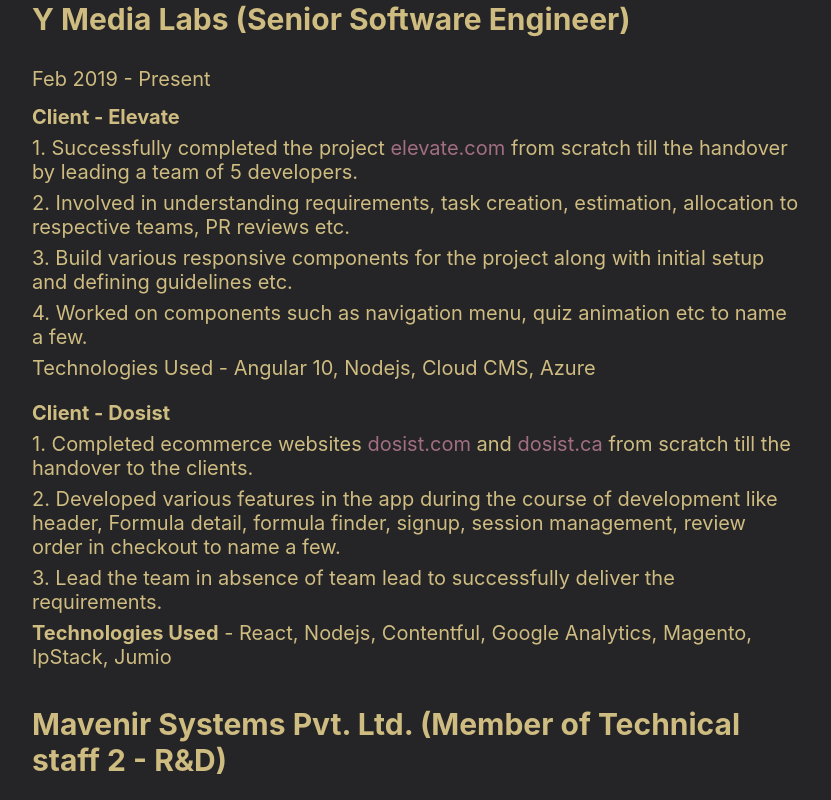
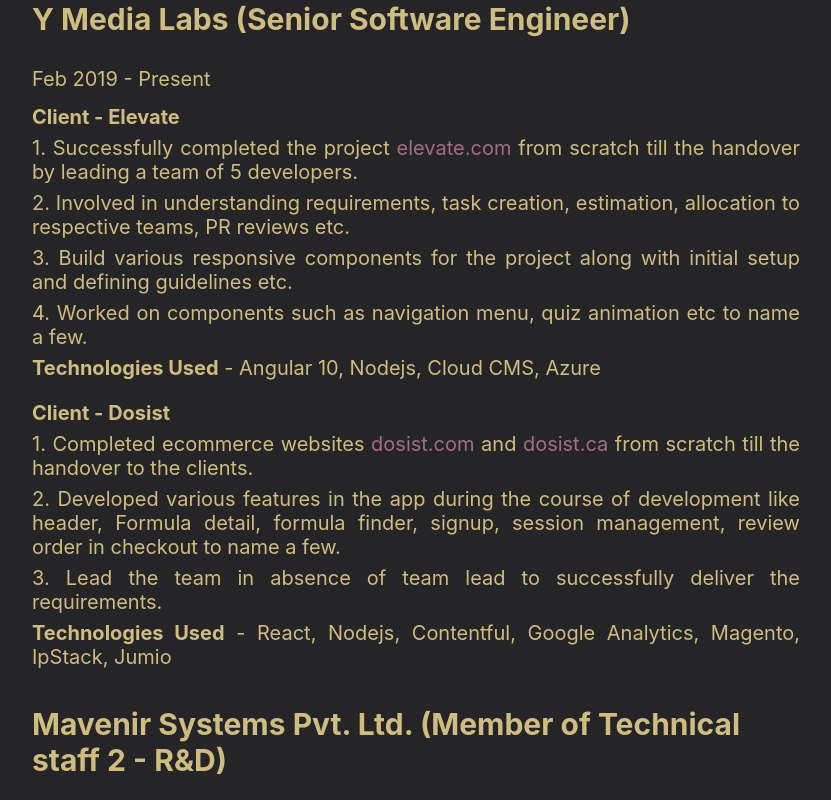
Before and after one commit to mehtarishabh/onerishabh, a React (Create React App) app: page / in a window 1280 px wide. Shown: the part 1660-2460 px from the top of the page, without its empty margins (224-1055 px from the left). Built offline with nearby package versions, Linux system fonts and the light colour scheme.

Commit message:
small fixes

```diff
--- a/src/pages/About/About.scss
+++ b/src/pages/About/About.scss
@@ -20,5 +20,6 @@
     padding-top: 30px;
     font-size: 20px;
     color: $yellow;
+    text-align: justify;
   }
 }
--- a/src/pages/Home/Home.js
+++ b/src/pages/Home/Home.js
@@ -63,7 +63,7 @@
             <div className='Home_text'>2. Involved in understanding requirements, task creation, estimation, allocation to respective teams, PR reviews etc.</div>
             <div className='Home_text'>3. Build various responsive components for the project along with initial setup and defining guidelines etc.</div>
             <div className='Home_text'>4. Worked on components such as navigation menu, quiz animation etc to name a few.</div>
-            <div className='Home_text'>Technologies Used - Angular 10, Nodejs, Cloud CMS, Azure</div>
+            <div className='Home_text'><b>Technologies Used</b> - Angular 10, Nodejs, Cloud CMS, Azure</div>
             <div className='Home_text'></div>
             <div className='Home_text'></div>
             <div className='Home_text'><b>Client - Dosist</b></div>
--- a/src/pages/Home/Home.scss
+++ b/src/pages/Home/Home.scss
@@ -89,6 +89,7 @@
 
   &_text {
     padding-bottom: 7px;
+    text-align: justify;
   }
 }
 
```
